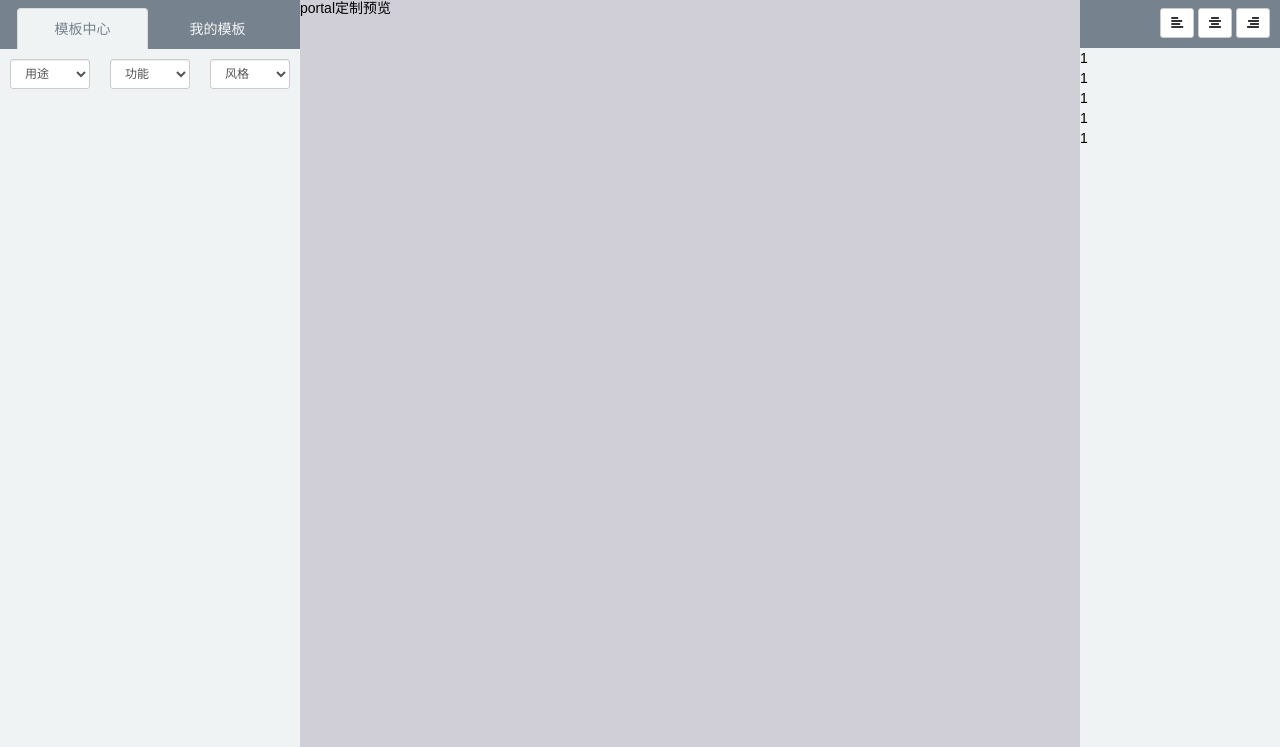
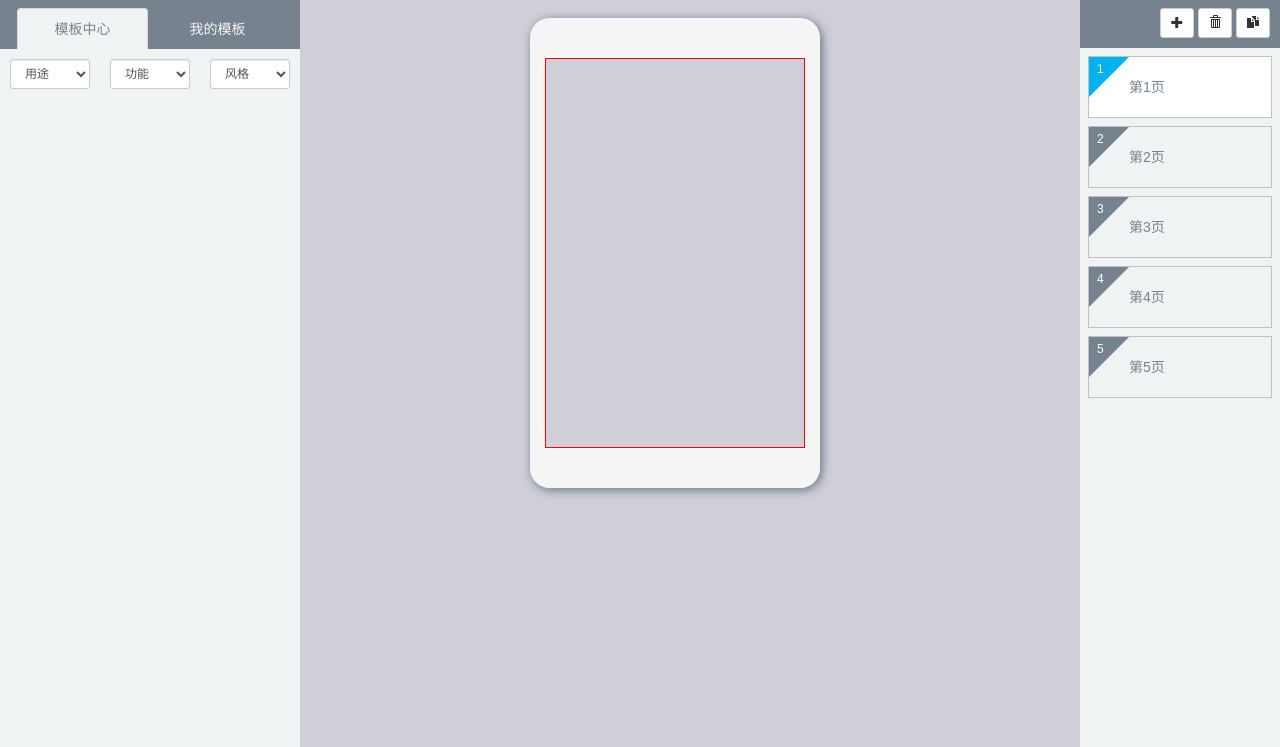
Before and after one commit to wolinyy/wp, a website: page src/custom.html in a window 1280 px wide. Shown: the part 53-800 px from the top of the page. Drawn offline with nearby package versions, Linux system fonts and the light colour scheme; files that its build step writes are made by us from their sources.

Commit message:
web page

```diff
--- a/src/custom.html
+++ b/src/custom.html
@@ -109,21 +109,31 @@
             <div class="right">
                 <div class="opts clearfix">
                     <div class=" pull-right">
-                        <button class="btn btn-sm btn-default"><span class="glyphicon glyphicon-align-left" aria-hidden="true"></span></button>
-                        <button class="btn btn-sm btn-default"><span class="glyphicon glyphicon-align-center" aria-hidden="true"></span></button>
-                        <button class="btn btn-sm btn-default"><span class="glyphicon glyphicon-align-right" aria-hidden="true"></span></button>
+                        <button class="btn btn-sm btn-default"><span class="glyphicon glyphicon-plus" aria-hidden="true"></span></button>
+                        <button class="btn btn-sm btn-default"><span class="glyphicon glyphicon-trash" aria-hidden="true"></span></button>
+                        <button class="btn btn-sm btn-default"><span class="glyphicon glyphicon-duplicate" aria-hidden="true"></span></button>
                     </div>
                 </div>
-                <ul>
-                    <li>1</li>
-                    <li>1</li>
-                    <li>1</li>
-                    <li>1</li>
-                    <li>1</li>
+                <ul class="pages">
+                    <li class="active"><span>第1页</span></li>
+                    <li><span>第2页</span></li>
+                    <li><span>第3页</span></li>
+                    <li><span>第4页</span></li>
+                    <li><span>第5页</span></li>
                 </ul>
             </div>
             <div class="portal">
-                portal定制预览
+                <div class="phoneDiv">
+                    <!--手机portal页预览编辑区-->
+                    <div class="preview">
+                        <!--背景轮播图-->
+                        <div class="bg"></div>
+                        <!--相对定位-->
+                        <div class="rel"></div>
+                        <!--绝对定位-->
+                        <div class="abs"></div>
+                    </div>
+                </div>
             </div>
         </div>
     </div>
--- a/src/less/_variables.less
+++ b/src/less/_variables.less
@@ -2,6 +2,7 @@
 @mainColor: #00B2ED;
 @mainBgColor: #f5f5f5;
 @leftFontColor: #76838F;
+@FontColor: #fff;
 
 @mainLeftWidth: 300px;
 @mainRightWidth: 200px;
--- a/src/less/custom.less
+++ b/src/less/custom.less
@@ -6,19 +6,25 @@
 .main{
   width: 100%;
   height: 100%;
-  background: yellowgreen;
+  min-height: 600px;
+  background: @mainBgColor;
   position: absolute;
   padding-top: 51px;
-  //text-align: center;
+  overflow-x: hidden;
   .relate{
+    height: 100%;
+    padding-left: @mainLeftWidth;
+    padding-right: @mainRightWidth;
+    overflow-x: hidden;
     position: relative;
-    height: 100%;
   }
   .left{
     background: @leftRightBgColor;
     position: absolute;
+    left: 0;
     height: 100%;
     width: @mainLeftWidth;
+    z-index: 1;
     #leftNav{
       padding-top: 10px;
       background: @leftFontColor;
@@ -57,17 +63,75 @@
     right: 0;
     width: @mainRightWidth;
     height: 100%;
+    z-index: 1;
     .opts{
       background: @leftFontColor;
       padding: 10px;
+    }
+    .pages{
+      li{
+        border: 1px solid lighten(@leftFontColor, 25%);
+        margin: 8px;
+        padding: 20px 10px 20px 40px;
+        color: @leftFontColor;
+        cursor: pointer;
+        position: relative;
+        counter-increment:my;
+        &:before{
+          content: ' ';
+          position: absolute;
+          top: 0;
+          left: 0;
+          background: transparent;
+          border: 20px solid red;
+          border-color: @leftFontColor transparent transparent @leftFontColor;
+          z-index: 0;
+        }
+        &:after{
+          content: counter(my);
+          color: @FontColor;
+          position: absolute;
+          top: 4px;
+          left: 8px;
+          z-index: 1;
+          font-size:12px;
+        }
+        &:hover{
+          background: lighten(@mainBgColor, 10%);
+          //padding: 21px 10px 20px 41px;
+          margin: 8px 7px 7px 7px;
+        }
+      }
+      li.active{
+        background: lighten(@mainBgColor, 10%);
+        //margin: 8px 7px 7px 7px;
+        &:before{
+          border-color: @mainColor transparent transparent @mainColor;
+        }
+      }
     }
   }
   .portal{
     margin: 0 auto;
     width: 100%;
+    height: 100%;
     background: @centerBgColor;
-    height: 100%;
-    padding-left: @mainLeftWidth;
-    padding-right: @mainRightWidth;
+    position: relative;
+    .phoneDiv{
+      width: 260px;
+      height: 390px;
+      margin: 0 auto;
+      border-style: solid;
+      border-color: @mainBgColor;
+      border-width: 40px 15px;
+      border-radius: 20px;
+      box-shadow: 2px 2px 10px 1px #76838F;
+      position: absolute;
+      top: 20px;
+      left: 50%;
+      margin-left: -160px;
+      box-sizing: content-box;
+    }
   }
 }
+@import "portal";
--- a/src/less/index.less
+++ b/src/less/index.less
@@ -2,7 +2,6 @@
 -------------------------------------------------- */
 html {
   position: relative;
-  min-height: 100%;
 }
 body {
   /* Margin bottom by footer height */
@@ -24,6 +23,8 @@ body {
 
 body > .container {
   padding: 60px 15px 0;
+
+  min-width: 1000px;
 }
 .container .text-muted {
   margin: 20px 0;
--- /dev/null
+++ b/src/less/portal.less
@@ -0,0 +1,16 @@
+
+// 手机portal页样式，真实显示与编辑显示同一份
+
+
+.preview{
+  margin: 0;
+  padding: 0;
+  -webkit-tap-highlight-color: transparent;   /*清除点击默认的高亮效果*/
+  -webkit-box-sizing: border-box; /*以你的border开始计算你的宽度*/
+  position: relative;
+  width: 100%;
+  height: 100%;
+  max-width: 640px;
+  //min-width: 320px;
+  border: 1px solid red;
+}
```
